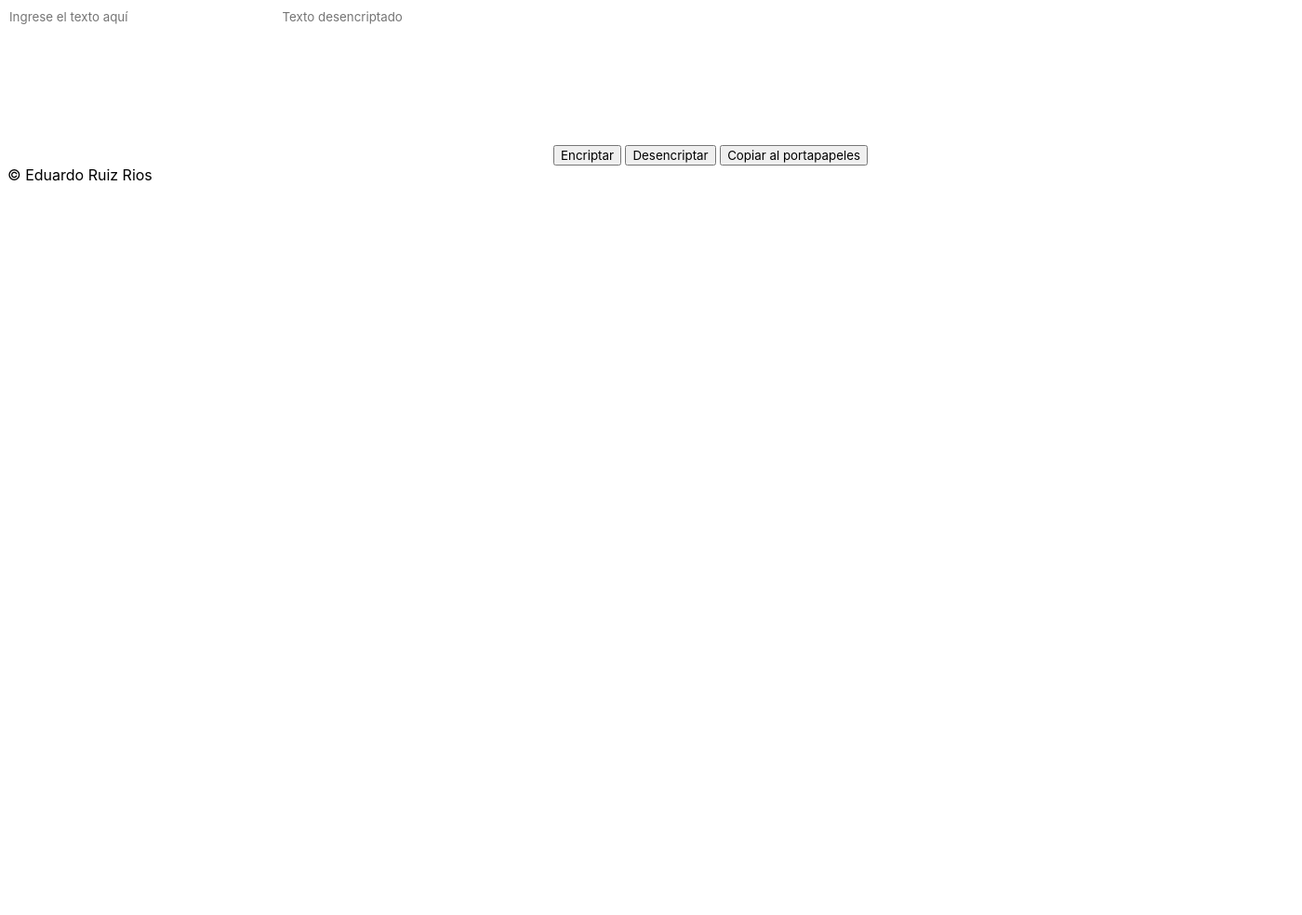
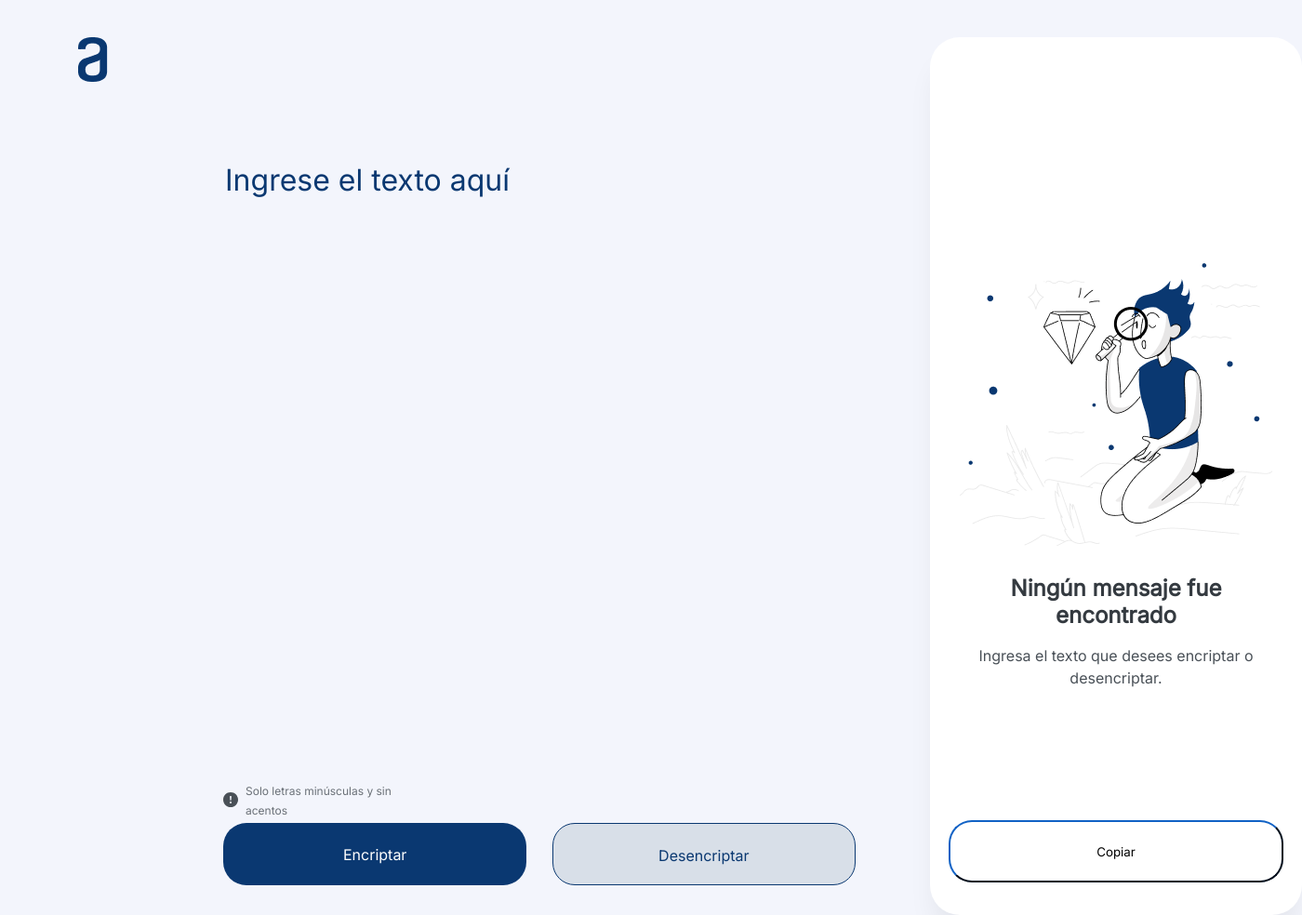
Before and after one commit to iononi/Text-Encrypter, a plain HTML site: page index.html in a window 1280 px wide. Shown: the whole page at 93% size, 1400 px wide, since content can reach past the window. Before the commit the page ends 800 px from the top, so only its background shows below. Drawn offline with Linux system fonts and the light colour scheme.

Commit message:
modify html structure

```diff
--- a/index.html
+++ b/index.html
@@ -7,33 +7,48 @@
     <meta name="viewport" content="width=device-width, initial-scale=1.0">
     <title>Encriptador de Textos</title>
 
+    <link href="https://fonts.googleapis.com/css?family=Inter&display=swap" rel="stylesheet" />
     <link rel="stylesheet" href="css/styles.css">
     <link rel="shortcut icon" href="assets/favicon/favicon.ico" type="image/x-icon">
 </head>
 
-<body>
-    <div>
-        <textarea name="encrypt-text" id="encrypt-text" cols="30" rows="10"
-            placeholder="Ingrese el texto aquí"></textarea>
+<body class="main-container">
+    <div class="main-container">
+        <div class="rec-1">
+            <button type="button" class="btn-cpy" onclick="copyToClipboard()">Copiar</button>
+            <textarea name="decrypt-text" id="decrypt-text" class="dec-text" readonly></textarea>
+        </div>
 
-        <textarea name="decrypt-text" id="decrypt-text" cols="30" rows="10"
-            placeholder="Texto desencriptado" readonly></textarea>
+        <div class="logo">
+            <img src="assets/logo.png" alt="alura-logo">
+        </div>
 
-        <button name="encrypt" id="encrypt" onclick="encryptText()">
-            Encriptar
-        </button>
+        <div class="frame-5">
+            <div id="msg" class="no-msg">Ningún mensaje fue encontrado</div>
+            <div id="text" class="text">Ingresa el texto que desees encriptar o desencriptar.</div>
+        </div>
 
-        <button name="decrypt" id="decrypt" onclick="decryptText()">
-            Desencriptar
-        </button>
+        <div class="muneco">
+            <img id="muneco" src="assets/mu-eco.png" alt="muneco">
+        </div>
+        <div>
+            <textarea name="encrypt-text" id="encrypt-text" placeholder="Ingrese el texto aquí" class="enter-text enc-text main-container"></textarea>
+        </div>
 
-        <button name="copy-text" id="copy-text" onclick="copyToClipboard()">
-            Copiar al portapapeles
-        </button>
+        <div class="frame-1">
+            <img src="assets/bi-exclamation-circle-fill.svg" alt="exclamation-mark">
+            <div>
+                <span class="warning">Solo letras minúsculas y sin acentos</span>
+            </div>
+        </div>
+
+        <div class="frame-3">
+            <button type="button" class="enc-btn" onclick="encryptText()">Encriptar</button>
+            <button type="button" class="dec-btn" onclick="decryptText()">Desencriptar</button>
+        </div>
     </div>
 
-    <footer>&copy Eduardo Ruiz Rios</footer>
-
+    <!-- <footer>&copy Eduardo Ruiz Rios</footer> -->
     <script src="js/utils.js"></script>
 </body>
 
```
